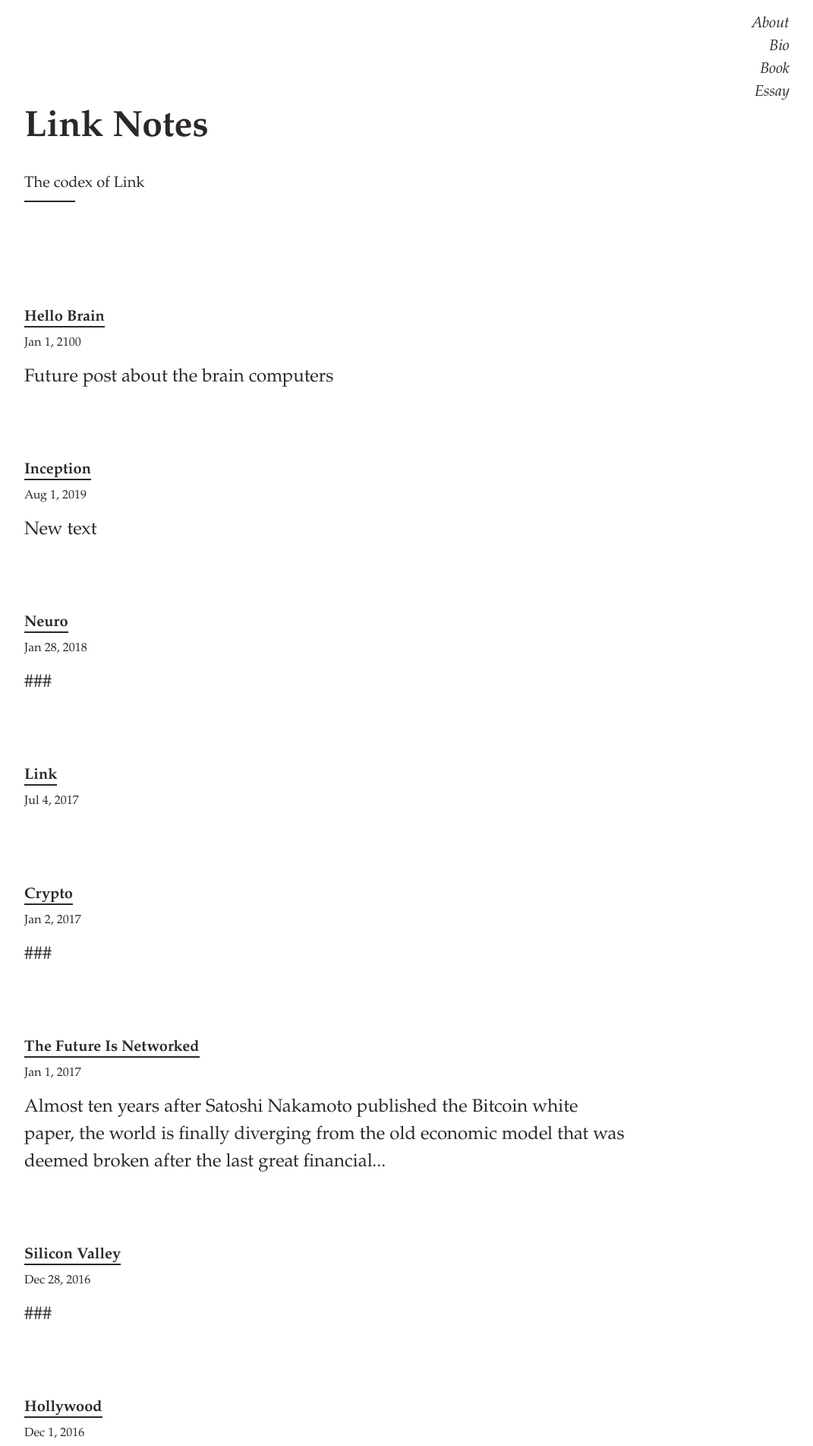
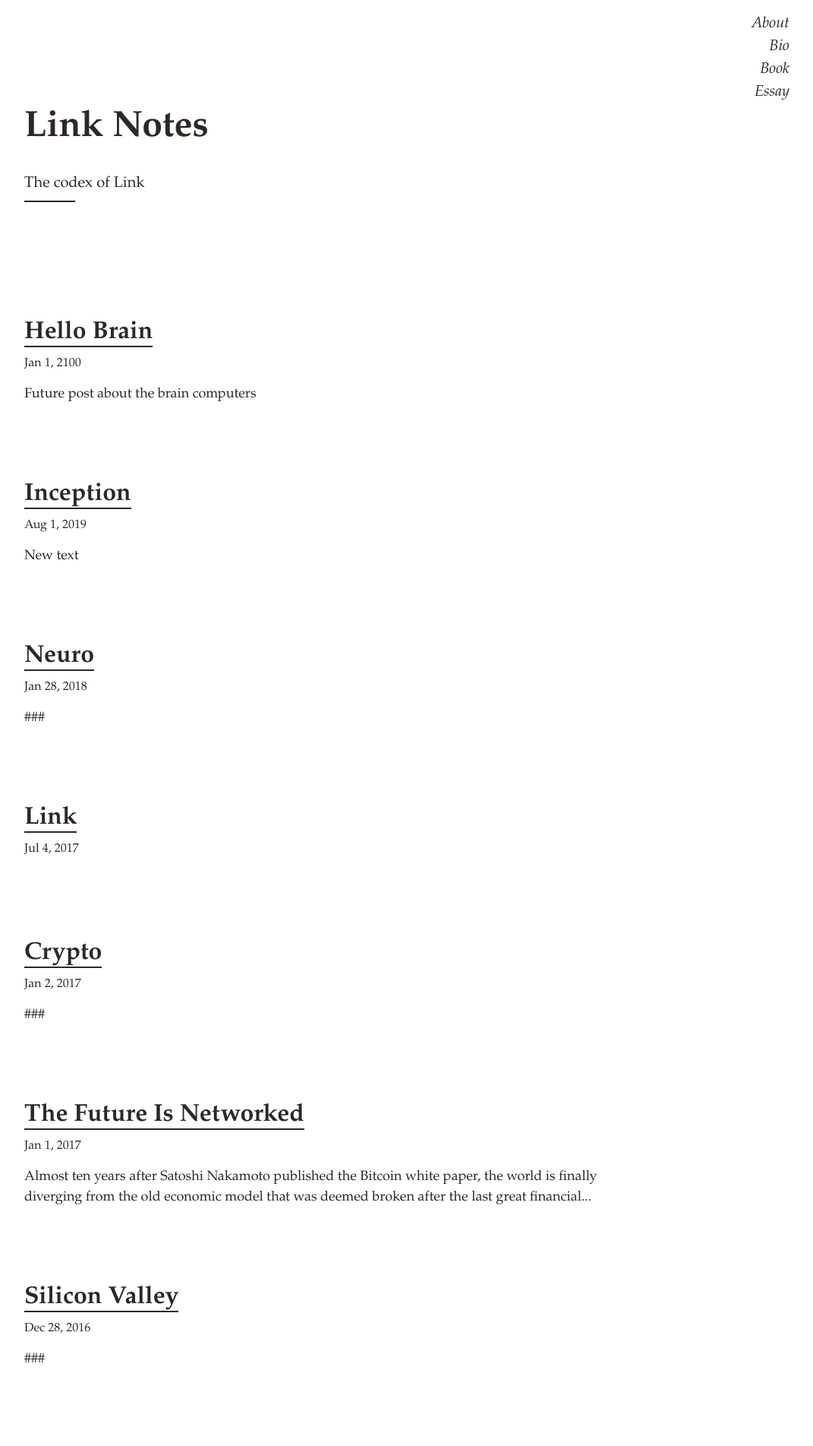
Before and after one commit to linkneuro/linkneuro.github.io, a Jekyll site: the page built from index.html, in a window 1280 px wide. Shown: the top 1903 px of the page at 76% size, without its empty margins (208-1279 px from the left). Built offline with Jekyll 4.4.1, drawn with Linux system fonts in a browser that asks for light colours.

Commit message:
Update _variables.scss

```diff
--- a/_sass/_variables.scss
+++ b/_sass/_variables.scss
@@ -2,14 +2,14 @@
 // Font family
 $body-font-family: Athelas, Palatino, Georgia, serif;
 $body-font-size: 18x;
-$prose-font-size: 24px;
+$prose-font-size: 18px;
 
 
 // Type scale
 $h0-mobile: 32px;
 $h0-desktop: 48px;
 
-$h1-size: 20px !default;
+$h1-size: 32px !default;
 $h2-size: 32px !default;
 $h3-size: 24px !default;
 $h4-size: 20px !default;
```
